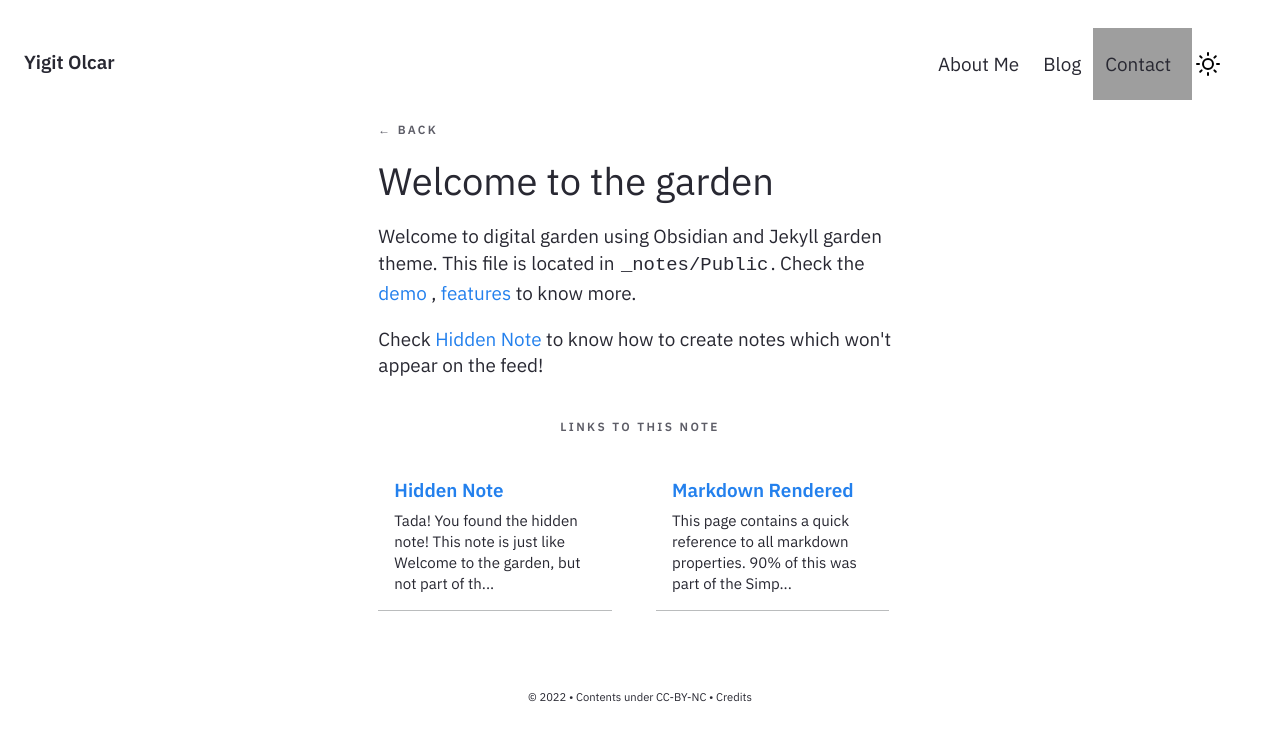
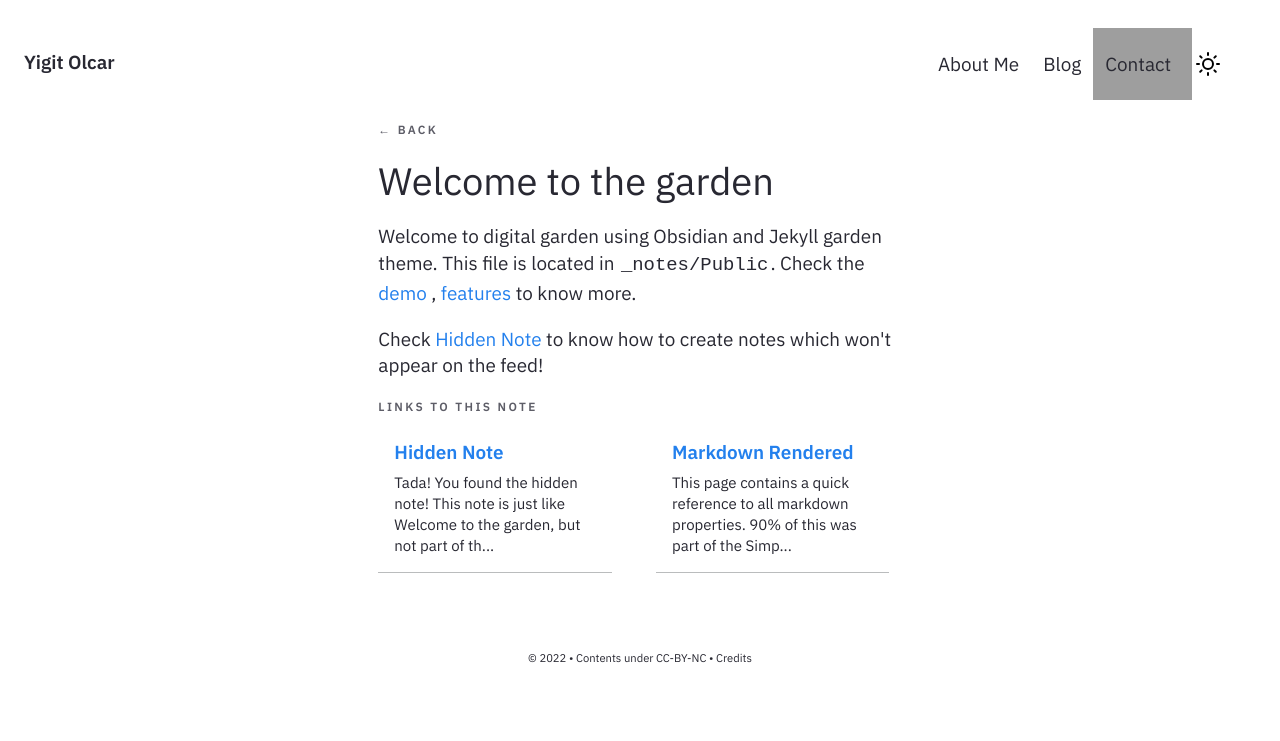
Before and after one commit to RedStoutheart/redstoutheart.github.io, a Jekyll site: the page built from _notes/Public/Welcome to the garden.md, in a window 1280 px wide. Shown: the top 741 px of the page. Built offline with Jekyll 4.4.1, drawn with Linux system fonts in a browser that asks for light colours; grey boxes are pictures that could not be loaded.

Commit message:
Update Backlinks.html

```diff
--- a/_includes/Backlinks.html
+++ b/_includes/Backlinks.html
@@ -60,7 +60,7 @@
 {%- assign display_class = 'show' -%}
 {%- endif -%}
 <div class="related {{display_class}}" id="jekyll-seamless-backlinks">
-    <h5 class="meta-title centre-title">Links to this note</h5>
+    <h5 class="meta-title">Links to this note</h5>
     <div class="related-wrapper">
         {%- for note in site.notes -%}
         {%- if note.url != page.url -%}
```
